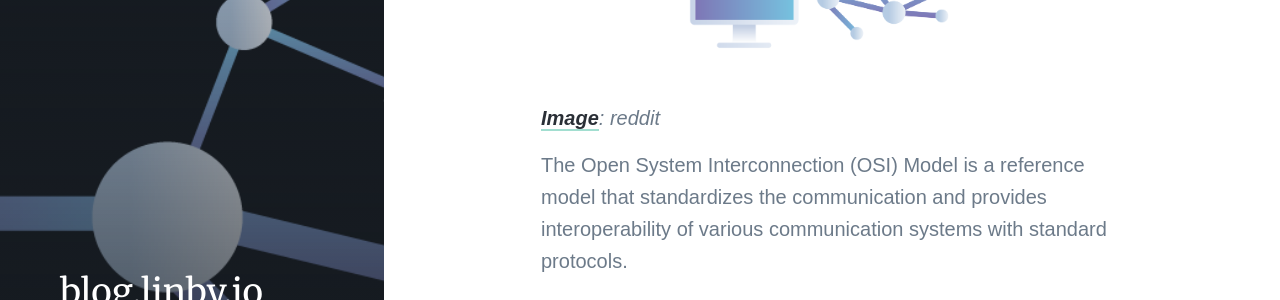
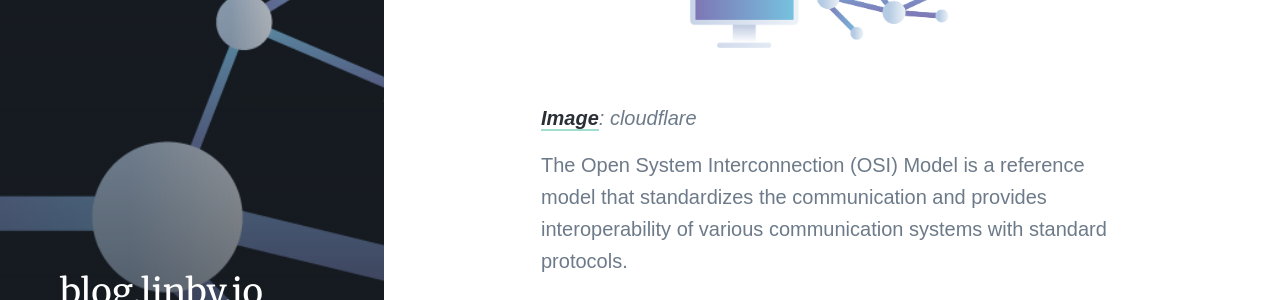
Before and after one commit to bharathkarumudi/bharathkarumudi.github.io, a Jekyll site: the page built from _posts/2021-02-07-OSI-Model.md, in a window 1280 px wide and 900 px high. Shown: the part 259-559 px from the top of the window. Built offline with Jekyll 4.4.1, drawn with Linux system fonts in a browser that asks for light colours; nearby versions of some CDN libraries; some web fonts are replaced; comment, search, counter and statistics services are not loaded.

Commit message:
Update 2021-02-07-OSI-Model.md

```diff
--- a/_posts/2021-02-07-OSI-Model.md
+++ b/_posts/2021-02-07-OSI-Model.md
@@ -7,7 +7,7 @@ excerpt: 'The Open System Interconnection (OSI) Model is a characteristic model
 
 ![](/images/posts/OSI-featured.jpg){:height="40%" width="40%"}
 
-*[Image](https://www.reddit.com/r/ProgrammerHumor/comments/6o8r79/the_osi_model/): reddit*
+*[Image](https://www.cloudflare.com/learning/network-layer/what-is-the-network-layer/): cloudflare*
 
 The Open System Interconnection (OSI) Model is a reference model that standardizes the communication and provides interoperability of various communication systems with standard protocols.
 
```
